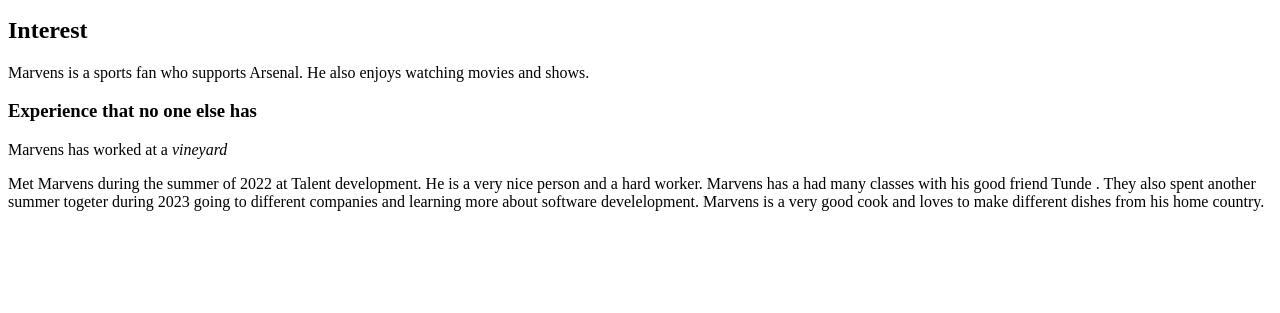
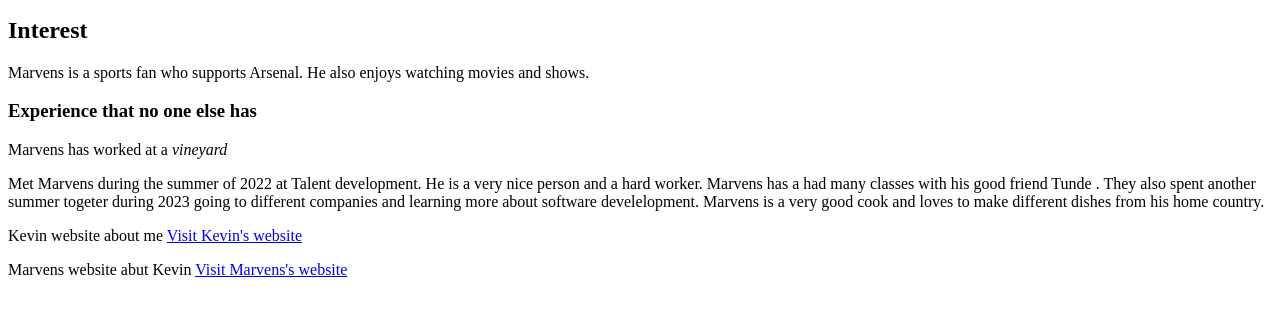
Before and after one commit to TundeCode/csc271_projects, a plain HTML site: page labs/labs2/profile.html in a window 1280 px wide. Shown: the part 101-414 px from the top of the page. Drawn offline with Linux system fonts and the light colour scheme.

Commit message:
Update profile.html

```diff
--- a/labs/labs2/profile.html
+++ b/labs/labs2/profile.html
@@ -21,5 +21,7 @@
     Marvens is a very good cook and loves to make different dishes from his home country.
 </p>
 
+<p> Kevin website about me <a href="https://kevinmaddock.rhody.dev/csc271_projects/labs/labs2/profile.html">Visit Kevin's website</a> </p>
+<p>Marvens website abut Kevin <a href="https://msainterlien.rhody.dev/csc271_projects/labs/lab2/profile.html">Visit Marvens's website</a></p>
 </body>
 </html>
```
